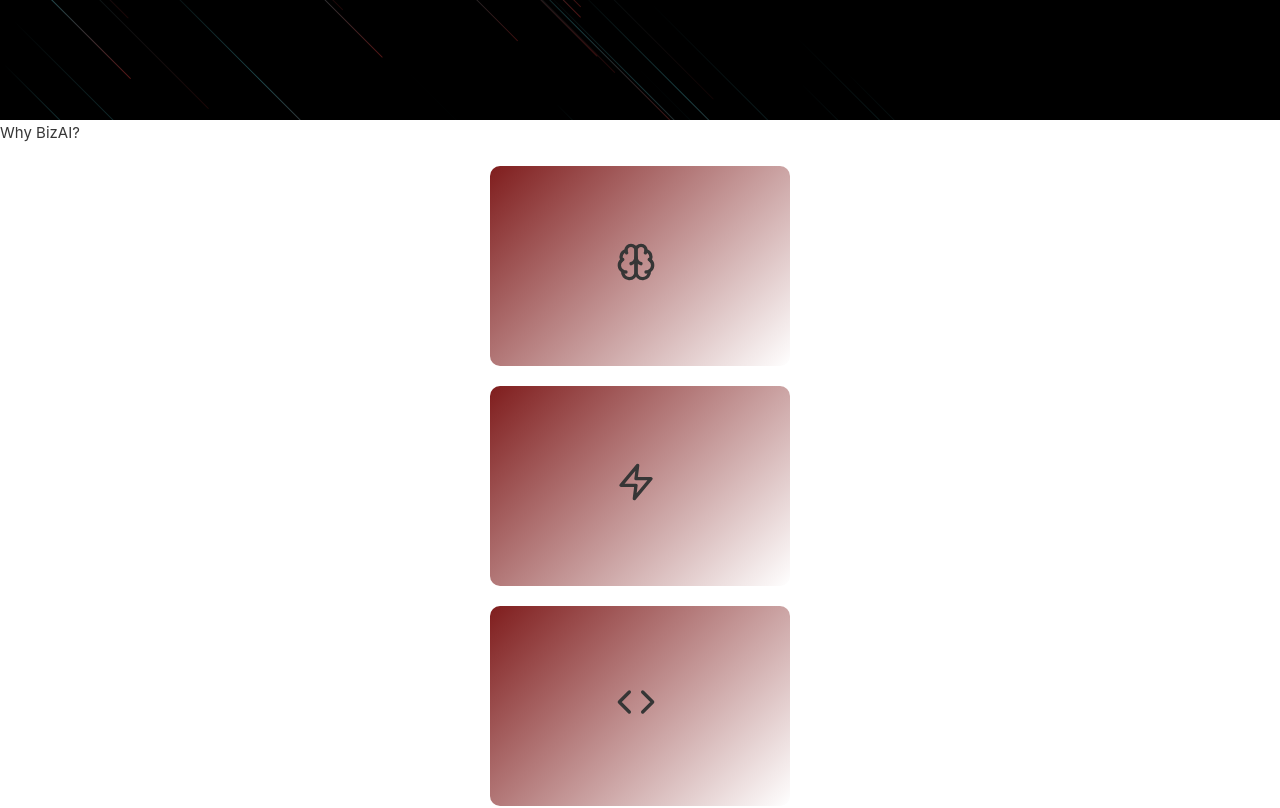
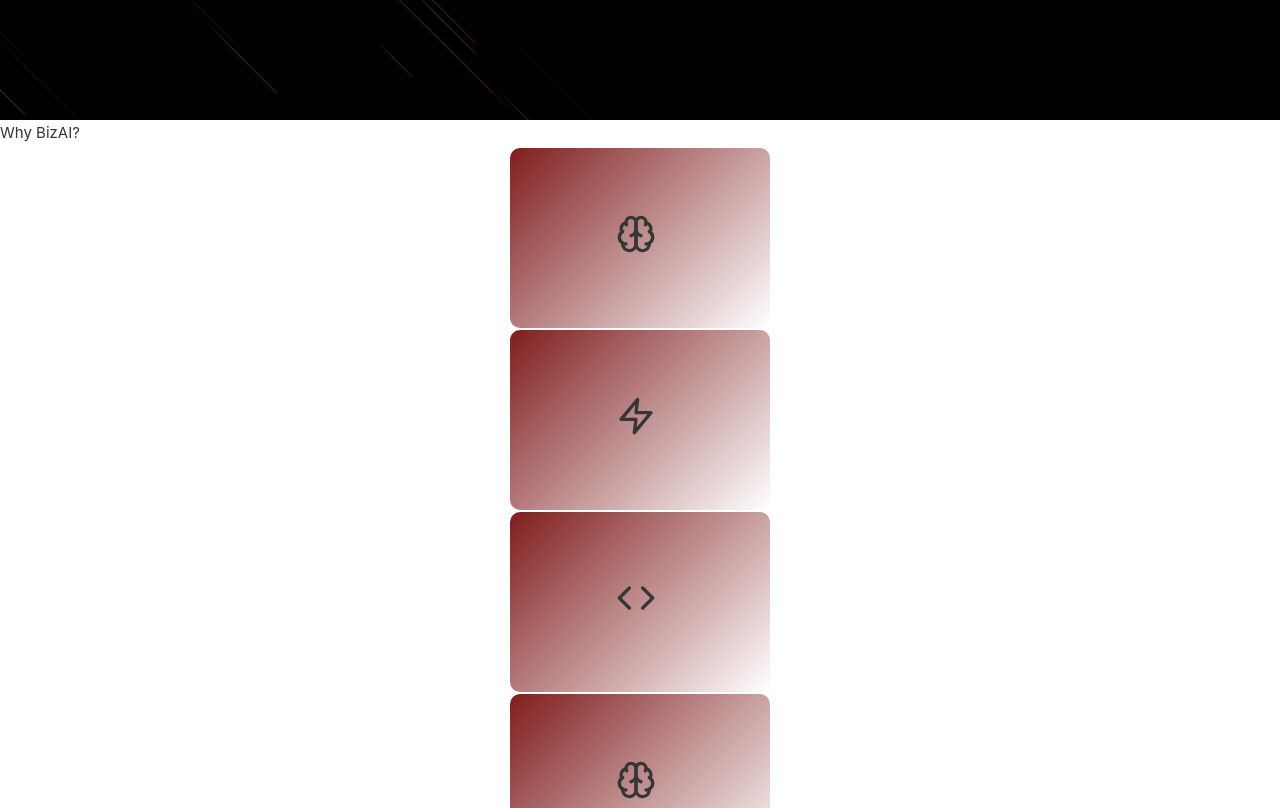
Before and after one commit to SergioRubio01/sb1-kmxp24, a React (Vite) app: page / in a window 1280 px wide. Shown: the part 680-1488 px from the top of the page. Built offline with nearby package versions, Linux system fonts and the light colour scheme.

Commit message:
Trying to fix background: not yet

```diff
--- a/src/components/BgImage_3.tsx
+++ b/src/components/BgImage_3.tsx
@@ -13,10 +13,10 @@ const BgImage_3 = () => {
     // Create fixed lines at 45-degree angle
     for (let i = 0; i < numFixedLines; i++) {
       const line = document.createElementNS('http://www.w3.org/2000/svg', 'rect');
-      line.setAttribute('width', Math.random() * 200 + 199); // Random width between 50 and 250
+      line.setAttribute('width', Math.random() * 200 + 50); // Random width between 50 and 250
       line.setAttribute('height', 1);
-      line.setAttribute('x', Math.random() * svgWidth - 100); // Random x-coordinate across the entire width
-      line.setAttribute('y', Math.random() * svgHeight - 100); // Random y-coordinate across the entire height
+      line.setAttribute('x', Math.random() * svgWidth); // Random x-coordinate across the entire width
+      line.setAttribute('y', Math.random() * svgHeight); // Random y-coordinate across the entire height
       line.setAttribute('rx', 1);
       line.setAttribute('transform', 'rotate(45)'); // All lines rotated to the same angle
       line.setAttribute('fill', 'url(#ffflurry-grad)');
--- a/src/components/CardFeatures.tsx
+++ b/src/components/CardFeatures.tsx
@@ -1,13 +1,11 @@
 import React from "react";
 import styled from "styled-components";
 
-const CardFeatures = ( {title, description, icon} ) => {
+const CardFeatures = ({ title, description, icon }) => {
   return (
     <StyledWrapper>
       <div className="card">
-        <div className="icon-wrapper">
-          {icon}
-        </div>
+        <div className="icon-wrapper">{icon}</div>
         <div className="card__content">
           <p className="card__title">{title}</p>
           <p className="card__description">{description}</p>
@@ -21,13 +19,13 @@ const StyledWrapper = styled.div`
   display: flex;
   align-items: center;
   justify-content: center;
-  margin: 20px;
+  margin: 2px;
 
   .card {
     position: relative;
-    width: 300px;
-    height: 200px;
-    background: linear-gradient(-45deg, #ffffff 0%, #7F1D1D 100% );
+    width: 260px;
+    height: 180px;
+    background: linear-gradient(-45deg, #ffffff 0%, #7F1D1D 100%);
     border-radius: 10px;
     display: flex;
     align-items: center;
@@ -54,7 +52,7 @@ const StyledWrapper = styled.div`
     transform: translate(-50%, -50%) rotate(-45deg);
     width: 100%;
     height: 100%;
-    padding: 40px;
+    padding: 30px;
     box-sizing: border-box;
     background-color: #fff;
     opacity: 0;
@@ -68,14 +66,14 @@ const StyledWrapper = styled.div`
 
   .card__title {
     margin: 0;
-    font-size: 24px;
+    font-size: 20px;
     color: #333;
     font-weight: 700;
   }
 
   .card__description {
     margin: 10px 0 0;
-    font-size: 14px;
+    font-size: 12px;
     color: #777;
     line-height: 1.4;
   }
--- a/src/components/Features.tsx
+++ b/src/components/Features.tsx
@@ -6,18 +6,13 @@ const Features = ({ isDarkMode }) => {
   return (
     <section
       className={`relative w-full h-full pt-20 flex flex-col justify-center items-center text-center ${isDarkMode ? 'bg-black text-white' : 'bg-white text-black'} pb-40 `}
-      style={{
-        backgroundSize: isDarkMode ? 'cover' : '100% 200%',
-        backgroundRepeat: 'no-repeat',
-        backgroundPosition: 'center',
-      }}
     >
-      <div className="w-1/2">
+      <div className="sm:w-1/2 sm:mx-0 mx-5">
         <h2 className={`text-4xl font-bold ${isDarkMode ? 'text-gray-300' : 'text-black'}`}>
           <span className={isDarkMode ? 'text-gray-300' : 'text-black'}>Why</span>
           <span className="text-red-900"> BizAI</span>?
         </h2>
-        <div className="grid grid-cols-1 md:grid-cols-3 gap-10 pt-14">
+        <div className="grid grid-cols-2 sm:grid-cols-3 gap-5 pt-14">
           <CardFeatures
             title="No-Code"
             description="Build AI, no code needed."
@@ -50,8 +45,6 @@ const Features = ({ isDarkMode }) => {
           />
         </div>
       </div>
-      {/* Background Image Layer at the Bottom */}
-
     </section>
   );
 };
--- a/src/components/Footer.tsx
+++ b/src/components/Footer.tsx
@@ -2,7 +2,7 @@ import React from 'react';
 
 const Footer = () => {
   return (
-    <footer className="p-5 text-center bg-black text-white border-2 border-gray-700">
+    <footer className="p-5 text-center bg-black text-white border-2 border-gray-700 rounded-t-2xl">
       <p>© 2024 BizAI. All rights reserved.</p>
       <p className="text-gray-400">Made with ❤️ by BizAI Team</p>
     </footer>
--- a/src/components/Hero.tsx
+++ b/src/components/Hero.tsx
@@ -2,7 +2,6 @@ import React, { useState } from 'react';
 import CoolButton_2 from './CoolButton_2';
 import DarkModeSwitch from './DarkModeSwitch';
 import { UserRound, AudioWaveform, UserPlus, Menu, X } from 'lucide-react';
-import BgImage_3 from './BgImage_3';
 
 const Hero = () => {
   const [isDropdownOpen, setIsDropdownOpen] = useState(false);
@@ -46,12 +45,12 @@ const Hero = () => {
             <Menu size={26} />
           </button>
           {isNavDropdownOpen && (
-            <div className={`fixed top-24 left-10 w-4/5 h-1/5 bg-opacity-100 flex flex-col justify-center items-center ${isDarkMode ? 'bg-slate-950 text-white' : 'bg-white text-black'} border-4 rounded-xl border-gray-800`}>
+            <div className={`fixed top-24 left-10 w-4/5 h-1/4 bg-opacity-100 flex flex-col justify-center items-center ${isDarkMode ? 'bg-slate-950 text-white' : 'bg-white text-black'} border-4 rounded-xl border-gray-800`}>
               <a href="/resources" className={`hover:animate-pulse block mt-6 py-6 text-lg ${isDarkMode ? 'hover:bg-gray-900' : 'hover:bg-gray-600'} border m-1 rounded-xl text-center w-3/4`}>🔍Resources</a>
               <a href="/pricing" className={`hover:animate-pulse block py-6 text-lg ${isDarkMode ? 'hover:bg-gray-900' : 'hover:bg-gray-600'} border m-1 rounded-xl text-center w-3/4`}>🔝 Pricing</a>
               <a href="/docs" className={`hover:animate-pulse block py-6 text-lg ${isDarkMode ? 'hover:bg-gray-900' : 'hover:bg-gray-600'} border m-1 rounded-xl text-center w-3/4`}>📚Documentation</a>
               <a href="#github" className={`hover:animate-pulse block py-6 text-lg ${isDarkMode ? 'hover:bg-gray-900' : 'hover:bg-gray-600'} border m-1 rounded-xl text-center w-3/4`}>⭐GitHub</a>
-              <button onClick={toggleNavDropdown} className="mt-6 px-6 py-4 bg-red-900 rounded-full text-white text-lg flex items-center hover:animate-pulse">
+              <button onClick={toggleNavDropdown} className="my-2 px-6 py-4 bg-red-900 rounded-full text-white text-lg flex items-center hover:animate-pulse">
                 <X className="flex" size={24} />
               </button>
             </div>
@@ -87,11 +86,10 @@ const Hero = () => {
       <p className={`sm:mt-20 mt-10 font-semibold mb-4 ml-10 mr-10 text-md sm:text-xl ${isDarkMode ? 'text-gray-400' : 'text-black'}`}>
         <span>🤔 Tired of hearing about AI but never been able to create your</span><span className='font-bold'> own</span> model?
       </p>
-      <p className={`sm:mb-28 mb-14 mt-4 ml-10 mr-10 border text-md font-semibold sm:text-xl ${isDarkMode ? 'text-gray-400' : 'text-black'}`}>💪 We make all the heavy-lifting so you can focus on the creative part of AI</p>
+      <p className={`sm:mb-28 mb-14 mt-4 ml-10 mr-10 text-md font-semibold sm:text-xl ${isDarkMode ? 'text-gray-400' : 'text-black'}`}>💪 We make all the heavy-lifting so you can focus on the creative part of AI</p>
       <CoolButton_2 children={'Get Started'} />
 
-      {/* Background Image Layer at the Bottom */}
-      <BgImage_3 />
+
     </main>
   );
 };
--- a/src/pages/LandingPage.tsx
+++ b/src/pages/LandingPage.tsx
@@ -1,21 +1,35 @@
-import React from 'react';
+import React, { useState } from 'react';
 import { motion } from 'framer-motion';
-// import Header from '../components/Header';
 import Hero from '../components/Hero';
 import Features from '../components/Features';
 import Footer from '../components/Footer';
+import BgImage_3 from '../components/BgImage_3';
 
 function LandingPage() {
+  const [isDarkMode, setIsDarkMode] = useState(true);
+
+  const toggleDarkMode = () => {
+    setIsDarkMode(!isDarkMode);
+    if (!isDarkMode) {
+      document.documentElement.classList.add('dark');
+    } else {
+      document.documentElement.classList.remove('dark');
+    }
+  };
+
   return (
     <motion.div
-      className="min-h-screen bg-white"
+      className="min-h-screen bg-white relative"
       initial={{ opacity: 0, y: 100 }} // Start from slightly below and fully transparent
       animate={{ opacity: 1, y: 0 }} // Transition to normal position with full opacity
       transition={{ duration: 1, ease: "easeOut" }} // Set duration and easing for smooth effect
     >
-      {/* <Header /> */}
-      <Hero />
-      <Features />
+      {/* Background Image Layer */}
+      <BgImage_3 />
+
+      {/* Content Layers */}
+      <Hero isDarkMode={isDarkMode} toggleDarkMode={toggleDarkMode} />
+      <Features isDarkMode={isDarkMode} />
       <Footer />
     </motion.div>
   );
```
